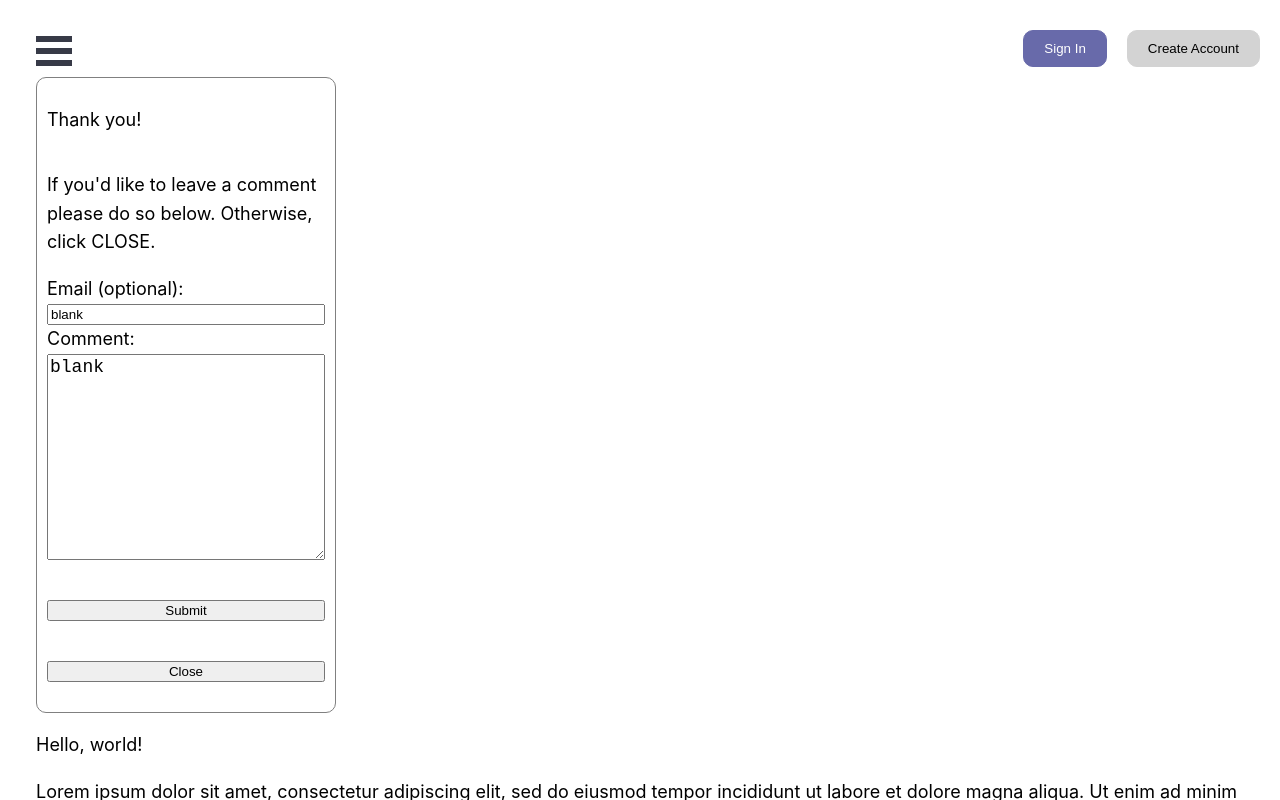
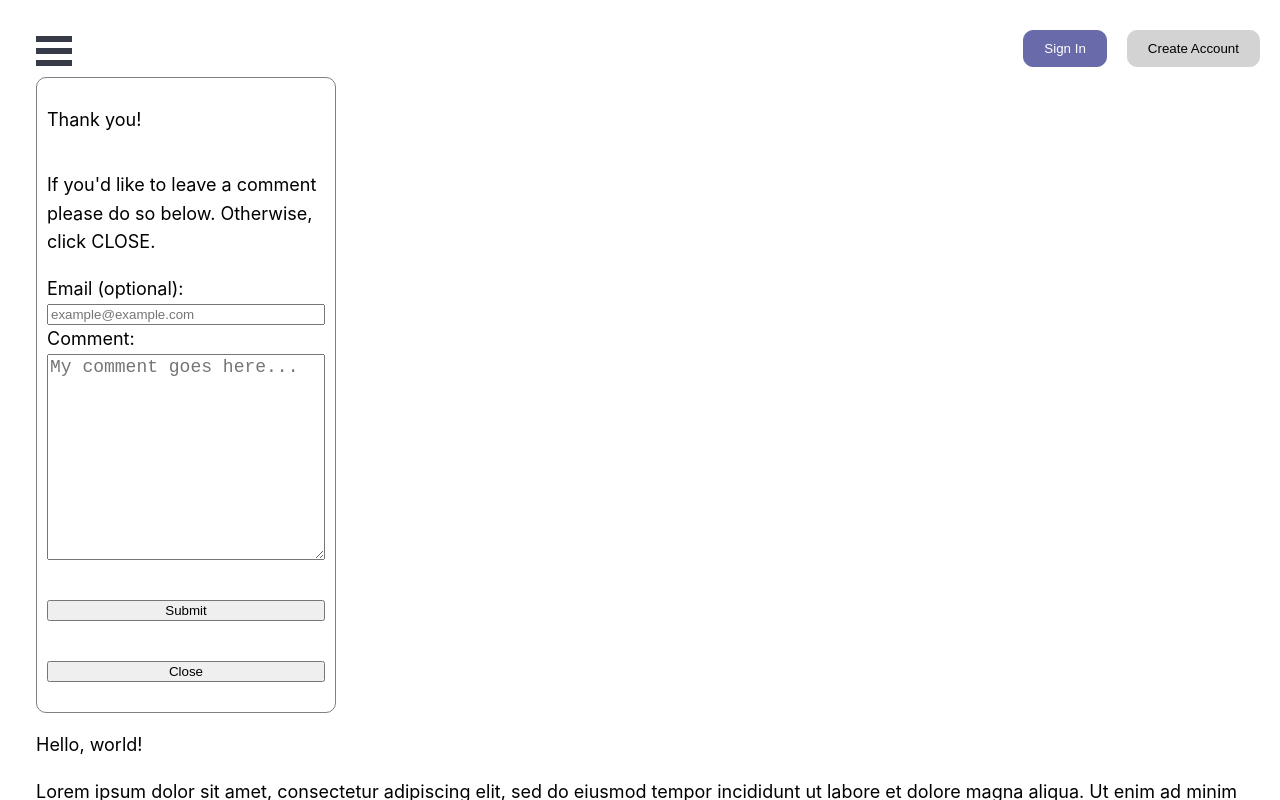
Before and after one commit to Th5192/duurable, a Next.js app: page /feature-development in a window 1280 px wide. Both pictures are taken after a click on the element "sentiment_satisfied". Shown: the top 800 px of the page. Built offline with nearby package versions, Linux system fonts and the light colour scheme; no server answers; the database is empty.

Commit message:
Fixed placeholder for textarea and email

```diff
--- a/components/userFeedback.tsx
+++ b/components/userFeedback.tsx
@@ -11,8 +11,8 @@ export default function UserFeedback() {
     const [pageURL, setPageURL] = useState<string|undefined>(undefined)
     const [hostname, setHostname] = useState<string|undefined>(undefined)
 
-    const [emailAddress, setEmailAddress] = useState('blank')
-    const [comment, setComment] = useState('blank')
+    const [emailAddress, setEmailAddress] = useState('')
+    const [comment, setComment] = useState('')
 
     useEffect(() => {
         setPageURL(window.location.href)
@@ -216,7 +216,7 @@ export default function UserFeedback() {
                     <label>Email (optional):</label>
                     <input type='text' placeholder='example@example.com' value={emailAddress} onChange={handleEmailAddressInputChange}></input>
                     <label>Comment:</label>
-                    <textarea rows={10} value={comment} onChange={handleTextAreaChange}></textarea>
+                    <textarea required placeholder='My comment goes here...' rows={10} value={comment} onChange={handleTextAreaChange}></textarea>
                     <button className={userFeedbackStyles.submitButton}>Submit</button>
                     <button className={userFeedbackStyles.closeButton} onClick={() => handleCloseButtonClick()}>Close</button>
                     </form>
```
